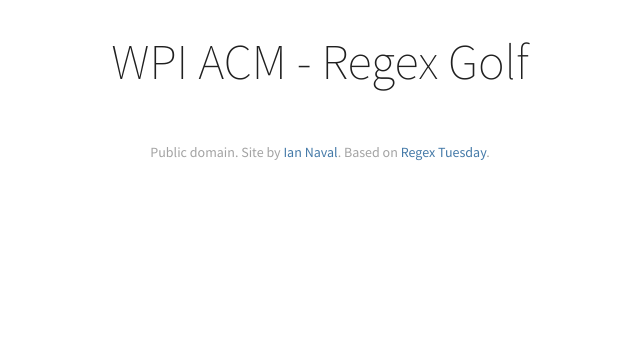
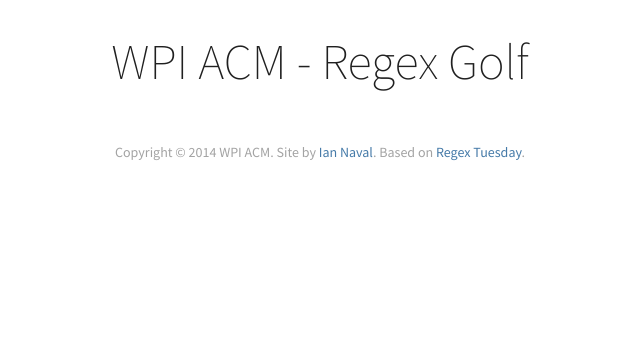
Before and after one commit to wpi-acm/regexgolf, a Flask app: page / in a window 1280 px wide. Shown: the top 353 px of the page, without its empty margins (320-960 px from the left). Run offline with Flask 2, Linux system fonts and the light colour scheme; data that the repository does not hold is empty.

Commit message:
Changed footer to have copyright.

```diff
--- a/regexgolf/templates/layout.html
+++ b/regexgolf/templates/layout.html
@@ -20,7 +20,7 @@
 	</section>
 
 	<footer>
-		Public domain. Site by <a href="http://ianonavy.com">Ian Naval</a>. Based on <a href="http://callumacrae.github.io/regex-tuesday/">Regex Tuesday</a>.
+		Copyright &copy; 2014 WPI ACM. Site by <a href="http://ianonavy.com">Ian Naval</a>. Based on <a href="http://callumacrae.github.io/regex-tuesday/">Regex Tuesday</a>.
 	</footer>
 
 	{% block javascript %}<script src="{{ url_for('static', filename='main.js') }}"></script>{% endblock javascript %}
```
